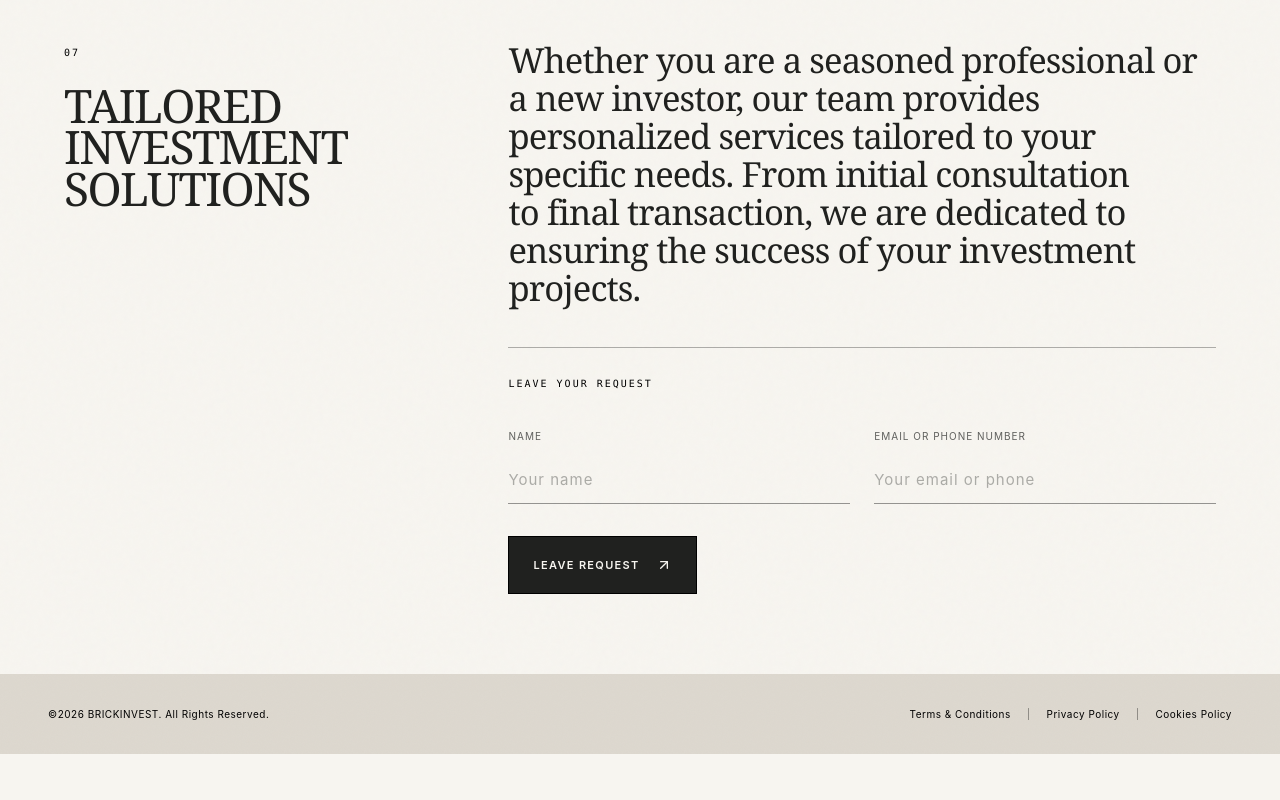
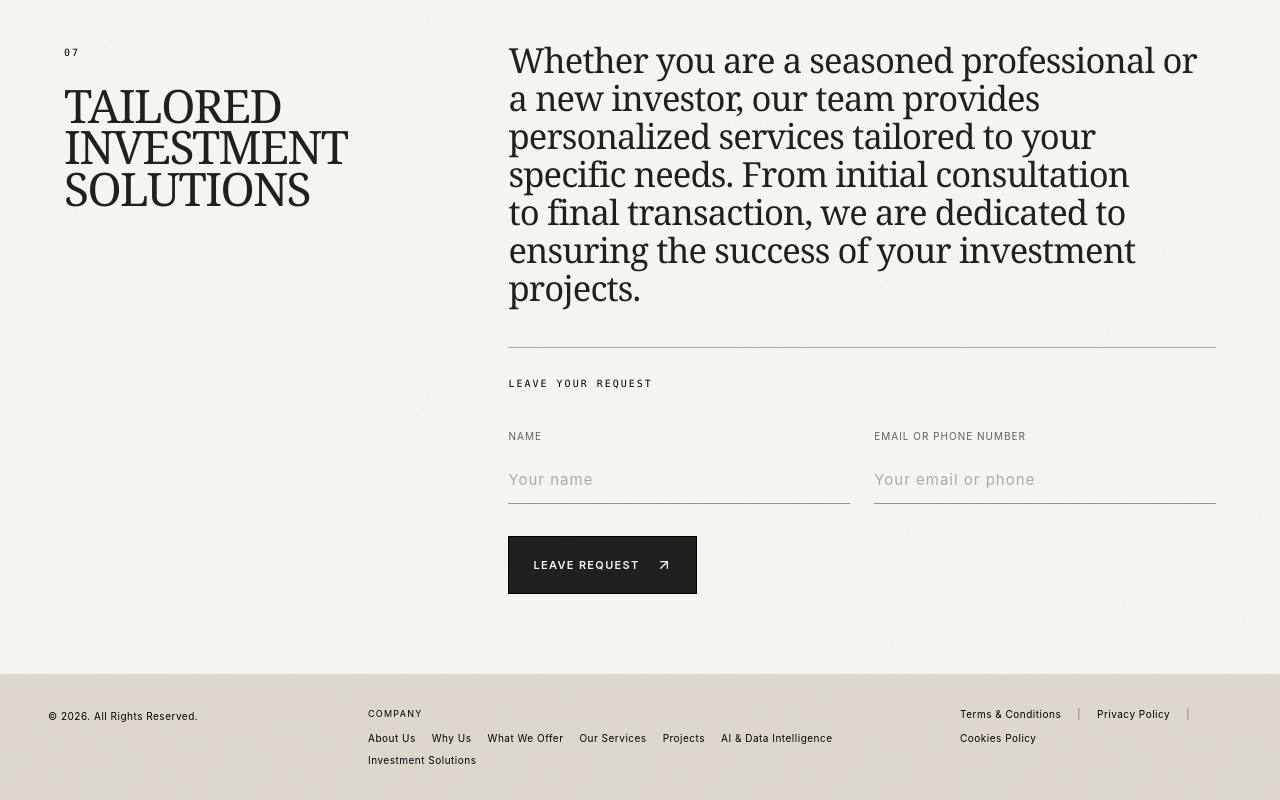
Before and after one commit to zdazix/brickinvest, a React (Vite) app in the folder app-1/: page / in a window 1280 px wide. Shown: the part 5712-6512 px from the top of the page. Before the commit the page ends 6466 px from the top, so only its background shows below. Built offline with nearby package versions, Linux system fonts and the light colour scheme; no server answers.

Commit message:
Make the same size footer like in BETTERHOME, but we need include there the next, by the left side corner: © 2026. Al...
Amazi-Operation-Id: task:cd142cc6-ab50-402b-9278-da54791b94e4
Amazi-Operation-Payload: f21537835cea71c8838968b1f9193744e84ff57b109fc02f356bbcf79697513a

```diff
--- a/app-1/src/components/layout/SiteFooter.tsx
+++ b/app-1/src/components/layout/SiteFooter.tsx
@@ -1,14 +1,49 @@
 import { NumericText } from "@/components/ui/NumericText";
+import { useLocale } from "@/lib/i18n";
 
-export const SiteFooter = () => (
+const companyLinks = [
+  { href: "#about", key: "about" },
+  { href: "#why-us", key: "why" },
+  { href: "#what-we-offer", key: "offer" },
+  { href: "#services", key: "services" },
+  { href: "#projects", key: "projects" },
+  { href: "#ai-data", key: "intelligence" },
+  { href: "#investment-solutions", key: "solutions" },
+] as const;
+
+export const SiteFooter = () => {
+  const { t } = useLocale();
+
+  return (
     <footer className="grain-surface w-full bg-[#ddd8cf] px-5 py-8 text-[#000] sm:px-8 lg:px-12">
-    <div className="mx-auto flex max-w-[1600px] flex-col gap-5 text-[10px] leading-4 tracking-[0.05em] sm:flex-row sm:items-center sm:justify-between sm:gap-8">
-      <p className="text-[#000] sm:shrink-0">
-        <NumericText>©2026 BRICKINVEST. All Rights Reserved.</NumericText>
+      <div className="mx-auto grid max-w-[1600px] grid-cols-1 gap-7 text-[10px] leading-4 tracking-[0.05em] sm:grid-cols-[minmax(0,1fr)_minmax(0,2fr)_minmax(0,1fr)] sm:items-start sm:gap-8 lg:gap-12">
+        <p className="text-[#000] sm:pt-0.5">
+          <NumericText>© 2026. All Rights Reserved.</NumericText>
         </p>
+
+        <nav
+          aria-label="Company navigation"
+          className="min-w-0 sm:justify-self-center"
+        >
+          <p className="mb-2 text-[9px] tracking-[0.14em] text-[#000]">
+            COMPANY
+          </p>
+          <div className="flex flex-wrap gap-x-4 gap-y-1.5 text-[#000]">
+            {companyLinks.map(({ href, key }) => (
+              <a
+                className="transition-colors hover:text-primary focus-visible:text-primary"
+                href={href}
+                key={href}
+              >
+                {t(key)}
+              </a>
+            ))}
+          </div>
+        </nav>
+
         <nav
           aria-label="Legal navigation"
-        className="flex flex-wrap items-center gap-x-4 gap-y-2 text-[#000] sm:justify-end"
+          className="flex flex-wrap items-center gap-x-4 gap-y-2 text-[#000] sm:justify-self-end"
         >
           <a
             className="transition-colors hover:text-primary focus-visible:text-primary"
@@ -38,3 +73,4 @@ export const SiteFooter = () => (
       </div>
     </footer>
   );
+};
```
Lines whose indentation alone changed are shown as unchanged.
